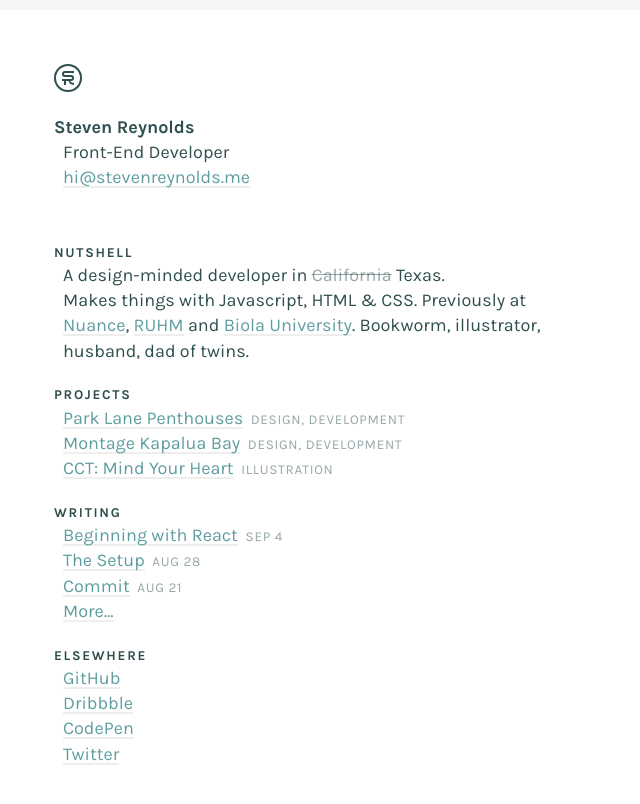
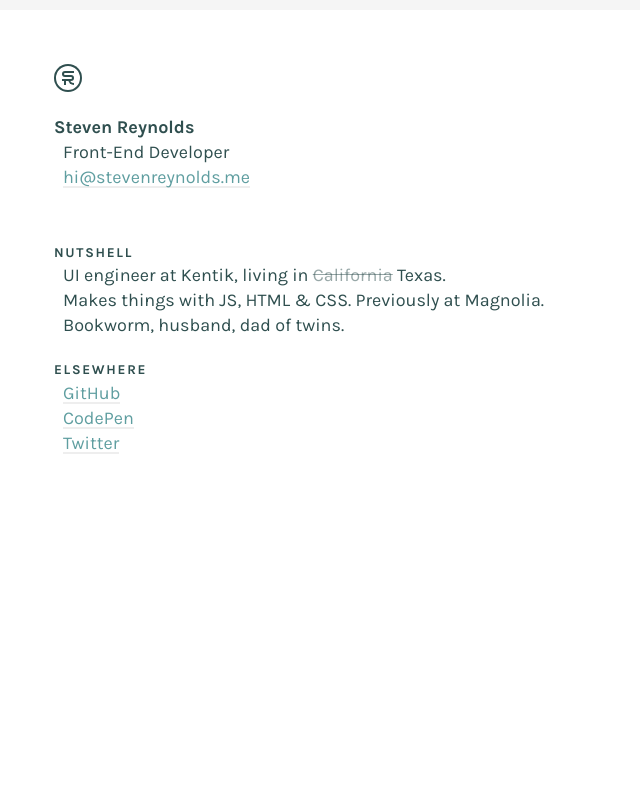
Before and after one commit to stvnrynlds/stvnrynlds.github.io, a Jekyll site: the page built from index.html, in a window 1280 px wide. Shown: the top 804 px of the page, without its empty margins (0-640 px from the left). Built offline with Jekyll 4.4.1, drawn with Linux system fonts in a browser that asks for light colours.

Commit message:
Remove old info, update bio

```diff
--- a/index.html
+++ b/index.html
@@ -11,30 +11,11 @@ layout: home
 </header>
 
 <h3>Nutshell</h3>
-<p>A design-minded developer in <s>California</s> Texas. <br> Makes things with Javascript, HTML &amp; CSS. Previously at <a href="https://nuance.com/" target="_blank">Nuance</a>, <a href="http://ruhm.com/about" target="_blank">RUHM</a> and <a href="https://biola.edu/" target="_blank">Biola University</a>. Bookworm, illustrator, husband, dad of twins.</p>
-
-<h3>Projects</h3>
-<ul>
-  <li><a href="http://parklanepenthouses.com/" target="_blank">Park Lane Penthouses</a> <span class="meta">Design, Development</span></li>
-  <li><a href="http://montageresidenceskapaluabay.com/" target="_blank">Montage Kapalua Bay</a> <span class="meta">Design, Development</span></li>
-  <li><a href="https://cct.biola.edu/issues/mind-your-heart/" target="_blank">CCT: Mind Your Heart</a> <span class="meta">Illustration</span></li>
-</ul>
-
-<h3>Writing</h3>
-<ul>
-  {% for post in site.posts limit:3 %}
-    <li>
-      <a class="post-link" href="{{ post.url | prepend: site.baseurl }}">{{ post.title }}</a>
-      <span class="meta"> {{ post.date | date: "%b %-d" }}</span>
-    <li>
-  {% endfor %}
-  <li><a href="/blog/">More&hellip;</a></li>
-</ul>
+<p>UI engineer at Kentik, living in <s>California</s> Texas. <br> Makes things with JS, HTML &amp; CSS. Previously at Magnolia. Bookworm, husband, dad of twins.</p>
 
 <h3>Elsewhere</h3>
 <ul>
   <li><a href="http://github.com/{{ site.github_username }}" target="_blank">GitHub</a></li>
-  <li><a href="http://dribbble.com/{{ site.dribbble_username }}" target="_blank">Dribbble</a></li>
   <li><a href="http://codepen.io/{{ site.codepen_username }}" target="_blank">CodePen</a></li>
   <li><a href="http://twitter.com/{{ site.twitter_username }}" target="_blank">Twitter</a></li>
 </ul>
```
